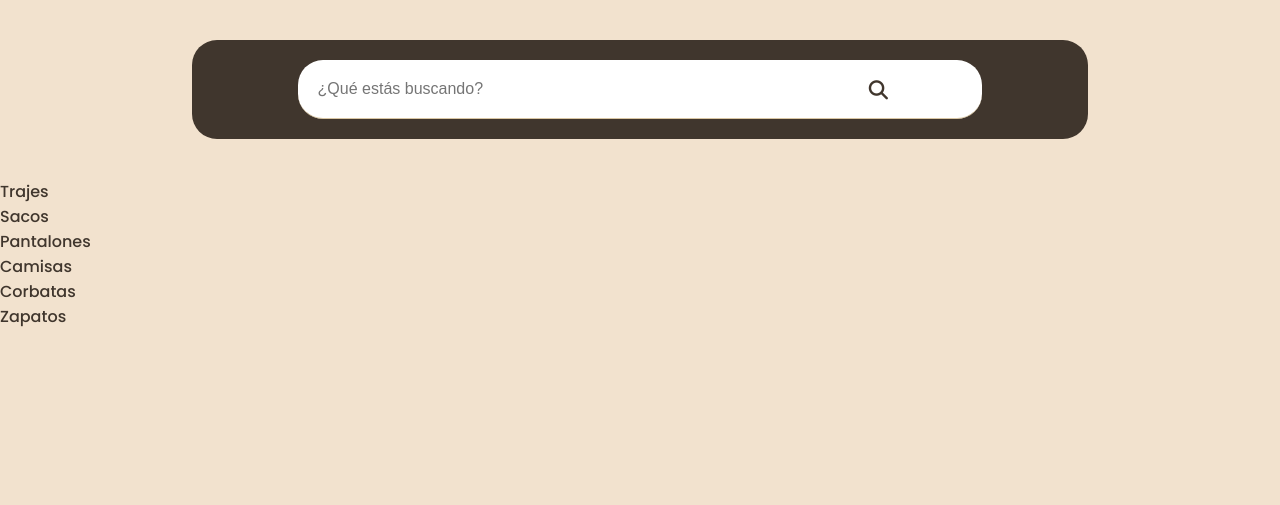
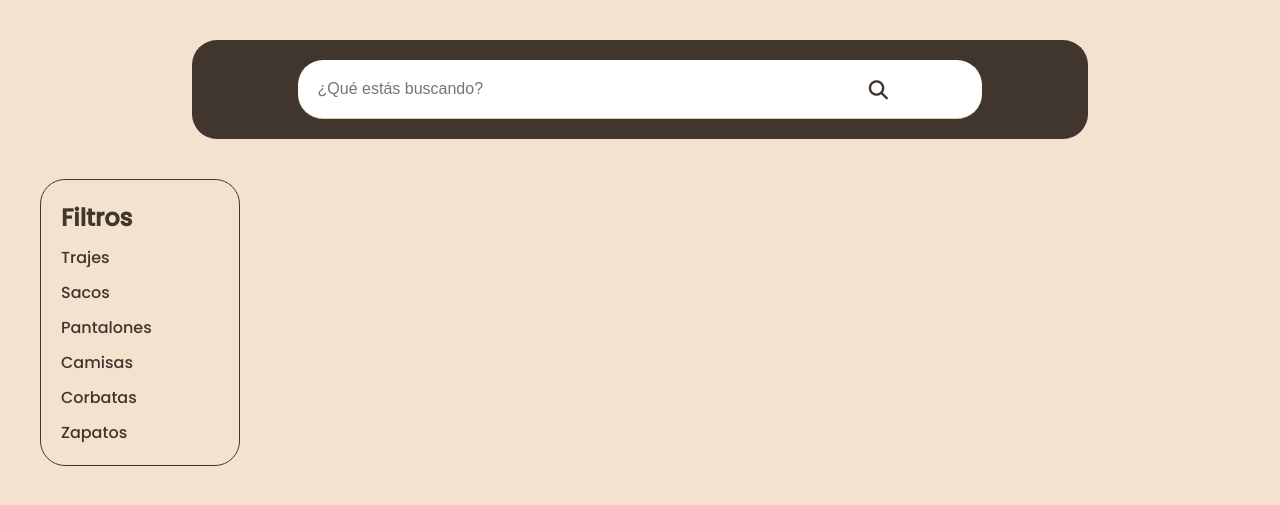
Before and after one commit to JorgeSarricolea/Messieurs-Suits-Rental, a PHP site: page /pages/catalogue.php in a window 1280 px wide. Shown: the part 103-608 px from the top of the page. Run offline with PHP 8.4, Linux system fonts and the light colour scheme; data that the repository does not hold is empty; some libraries are stand-ins or nearby versions; some web fonts are replaced.

Commit message:
styles: filter section in catalogue page

```diff
--- a/js/catalogue.js
+++ b/js/catalogue.js
@@ -1,10 +1,10 @@
 function filterCatalogue(type) {
-  // Highlight the active filter option
+  // Highlight the selected filter option
   document.querySelectorAll(".filter-option").forEach((element) => {
     if (element.textContent === type) {
-      element.classList.add("active");
+      element.style.fontWeight = "bold";
     } else {
-      element.classList.remove("active");
+      element.style.fontWeight = "";
     }
   });
 
--- a/pages/catalogue.php
+++ b/pages/catalogue.php
@@ -22,8 +22,10 @@ include '../includes/header.php';
     <i class="fa-solid fa-magnifying-glass" onclick="search()"></i>
   </div>
 
+  <section id="catalogue-container">
     <!-- Filters -->
-  <div>
+    <div id="filters">
+      <h2>Filtros</h2>
       <div class="filter-option" onclick="filterCatalogue('Suits')">Trajes</div>
       <div class="filter-option" onclick="filterCatalogue('SuitJackets')">Sacos</div>
       <div class="filter-option" onclick="filterCatalogue('SuitPants')">Pantalones</div>
@@ -34,7 +36,7 @@ include '../includes/header.php';
 
     <!-- catalogueue element -->
     <div id="catalogue"></div>
-
+  </section>
   <script src="../js/catalogue.js"></script>
 </body>
 </html>
--- a/styles/catalogue.css
+++ b/styles/catalogue.css
@@ -1,3 +1,5 @@
+/* Searchbox */
+
 #searchbox {
   position: relative;
   background-color: var(--brown);
@@ -30,3 +32,32 @@
   color: var(--brown);
   font-size: larger;
 }
+
+/* Catalogue container */
+
+#catalogue-container {
+  display: flex;
+  padding: 0 40px;
+  gap: 40px;
+}
+
+/* Filters */
+
+#filters {
+  display: flex;
+  flex-direction: column;
+  gap: 10px;
+  border: 1px solid var(--brown);
+  height: fit-content;
+  width: 200px;
+  padding: 20px;
+  border-radius: 25px;
+}
+
+.filter-option {
+  cursor: pointer;
+}
+
+.filter-option:hover {
+  font-weight: bold;
+}
```
Lines whose indentation alone changed are shown as unchanged.
